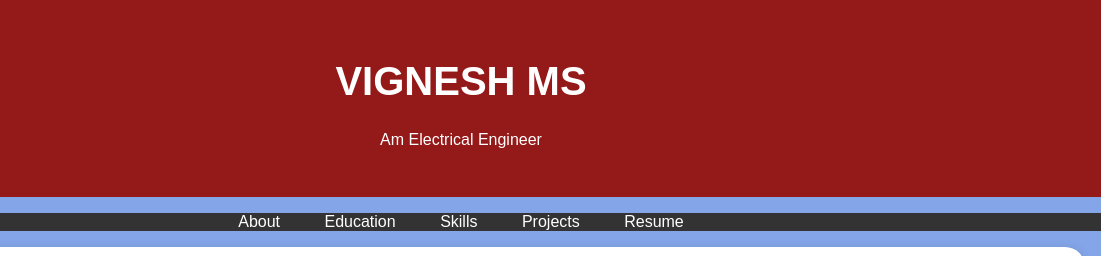
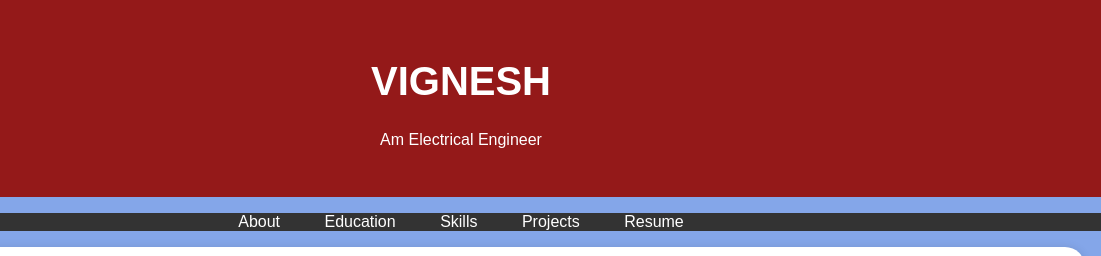
Before and after one commit to techtrainer20/myresume, a plain HTML site: page index.html in a window 1280 px wide. Shown: the top 256 px of the page, 179-1280 px from the left. Drawn offline with Linux system fonts and the light colour scheme.

Commit message:
Update index.html

```diff
--- a/index.html
+++ b/index.html
@@ -96,7 +96,7 @@
         <div class="header-content">
             <!-- Add your profile picture here -->
             <img src="./mypic.jpg" alt="Your Profile Picture" class="profile-picture">
-            <h1>VIGNESH MS</h1>
+            <h1>VIGNESH</h1>
             <p>Am Electrical Engineer</p>
         </div>
     </header>
```
